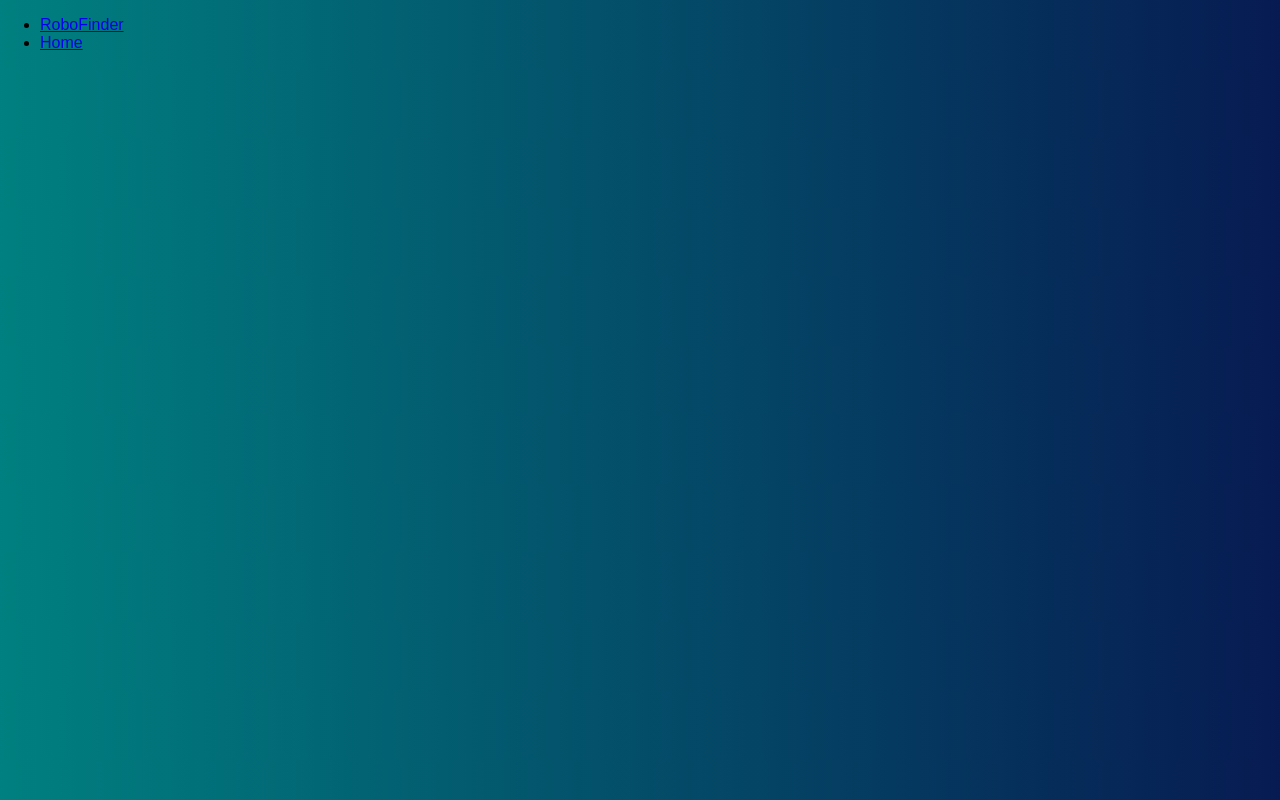
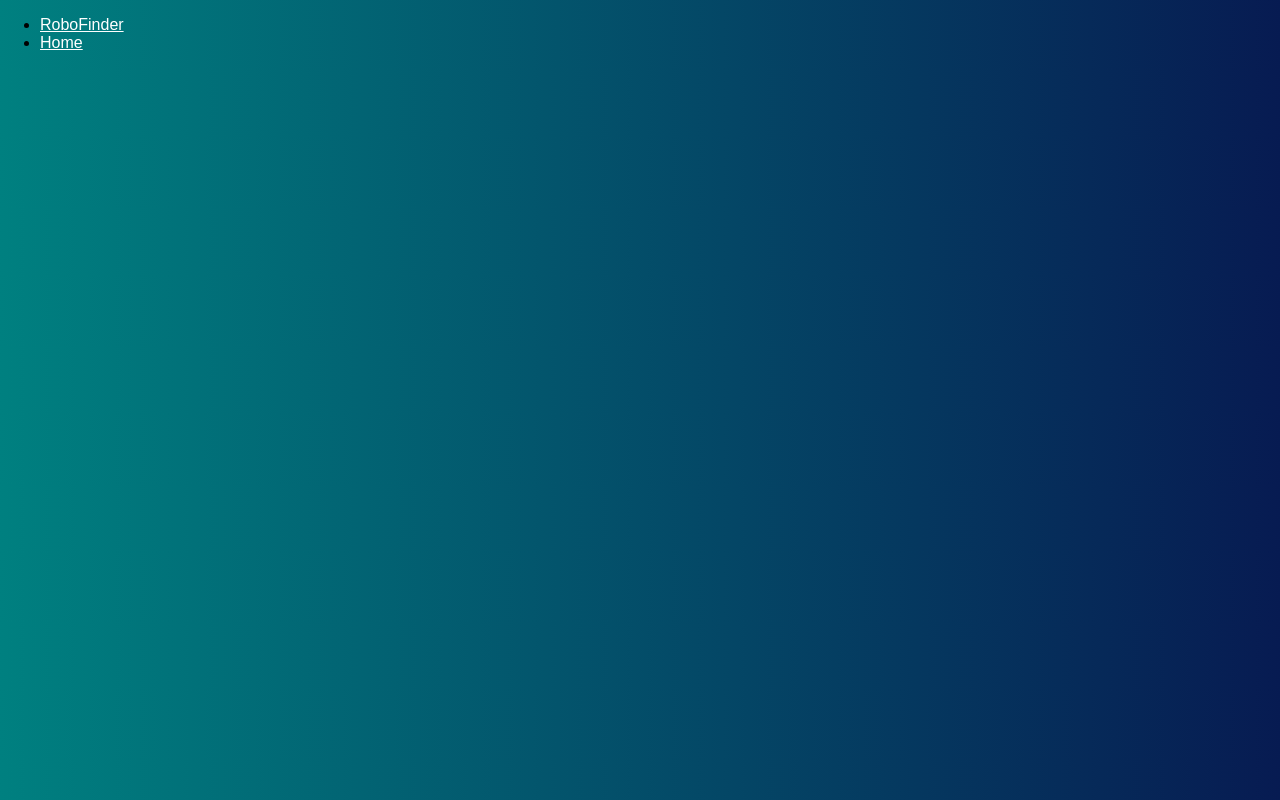
Before and after one commit to nichoguimbaolibot/react-robot-finder, a React (Create React App) app: page / in a window 1280 px wide. Built offline with nearby package versions, Linux system fonts and the light colour scheme.

Commit message:
added bs color and anti pattern routes

```diff
--- a/src/rootApp/App.tsx
+++ b/src/rootApp/App.tsx
@@ -24,8 +24,8 @@ export default function App(): JSX.Element {
       <Route path="/" exact={true} render={props => {
         return (
           <ul>
-            <li><Link to="/robofinder">RoboFinder</Link></li>
-            <li><Link to="/">Home</Link></li>
+            <li><Link to="/robofinder" style={{color: "#ffffff"}}>RoboFinder</Link></li>
+            <li><Link to="/" style={{color: "#ffffff"}}>Home</Link></li>
           </ul>
         )
       }} />
```
